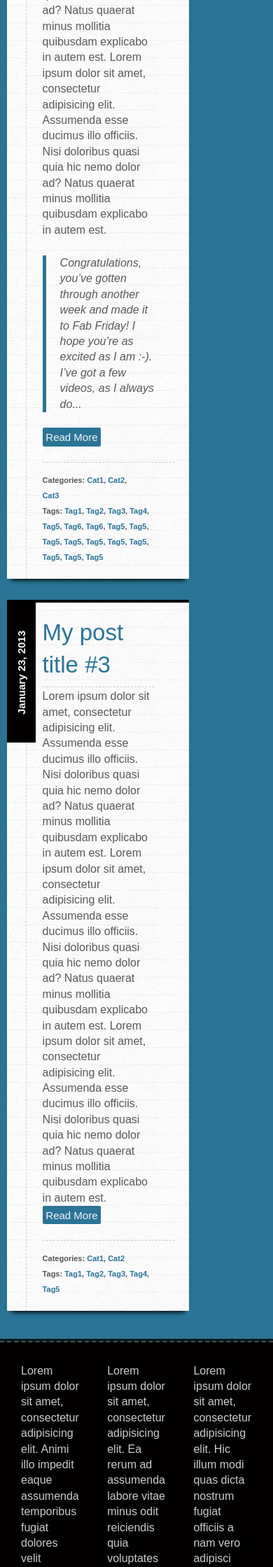
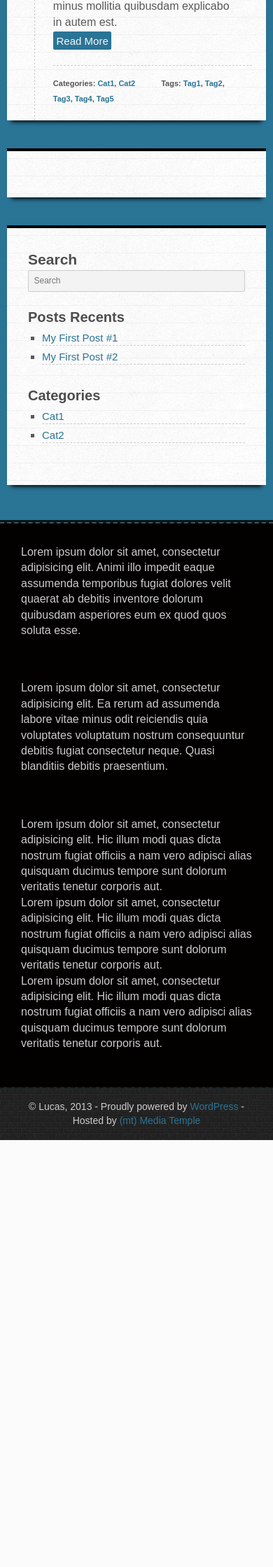
Before and after one commit to AgtLucas/Drifter, a PHP site: page / in a window 390 px wide. Shown: the part 3361-5600 px from the top of the page at 70% size. After the commit the page ends 4990 px from the top, so only its background shows below. Run offline with PHP 8.4, Linux system fonts and the light colour scheme; grey boxes labelled with a size stand in for pictures from a placeholder-image service; some libraries are stand-ins or nearby versions; some web fonts are replaced.

Commit message:
Responsive!

```diff
--- a/css/style.css
+++ b/css/style.css
@@ -146,11 +146,12 @@ footer .footer-widget {
 
 header {
   position: relative;
-  height: 6.25em;
+  height: 7.5em;
   border-top: 5px solid #4d4d4d;
 }
 header .content {
   padding-bottom: 0;
+  height: 7.1875em;
 }
 header h1.logo {
   position: relative;
@@ -192,6 +193,17 @@ section.main {
 section.main section.blog-posts {
   width: 70.3703704%;
   /* 760px; */
+  float: left;
+}
+section.main section.blog-posts section.pagination {
+  height: 70px;
+  width: 100%;
+  margin: 2.5em 0;
+  border-top: 4px solid #030000;
+  background: url(../img/linedpaper.png);
+  -webkit-box-shadow: 0 8px 6px -6px black;
+  -moz-box-shadow: 0 8px 6px -6px black;
+  box-shadow: 0 8px 6px -6px black;
 }
 section.main section.blog-posts article.post {
   position: relative;
@@ -352,5 +364,18 @@ section.main aside ul.sidebar li.widget ul li a:hover {
 	$MEDIA QUERIES
 \*-----------------------------------*/
 /* min-width: 320px */
+@media screen and (min-width: 20em) and (max-width: 47.5em) {
+  section.main .blog-posts {
+    min-width: 100%;
+  }
+  section.main aside {
+    width: 100%;
+    margin-bottom: 2.5em;
+  }
+
+  footer .footer-widget {
+    min-width: 100%;
+  }
+}
 /* min-width: 760px */
 /* min-width: 1200px */
--- a/index.html
+++ b/index.html
@@ -40,7 +40,7 @@
 
     <section class="main cf">
     	<div class="content cf">
-    		<section class="blog-posts left">
+    		<section class="blog-posts">
     			<article class="post cf">
                     <div class="meta">
                         <div class="data">
@@ -142,11 +142,17 @@
                         <span class="tag-links">Tags: <a href="#">Tag1</a>, <a href="#">Tag2</a>, <a href="#">Tag3</a>, <a href="#">Tag4</a>, <a href="#">Tag5</a></span>
                     </div>
                 </article>
+
+                <section class="pagination">
+
+                </section>
     		</section><!-- end blog-posts -->
     		<aside>
     			<div class="search">
                     <h3>Search</h3>
-                    <input type="text" placeholder="Search">
+                    <form method="post">
+                        <input type="text" placeholder="Search">
+                    </form>
                 </div>
                 <ul class="sidebar">
                     <li class="widget">
--- a/sass/_layout.scss
+++ b/sass/_layout.scss
@@ -47,10 +47,11 @@ footer {
 
 header {
 	position: relative;
-	height: 6.25em;
+	height: 7.5em;
 	border-top: 5px solid $agray;
 	.content {
 		padding-bottom: 0;
+		height: 7.1875em;
 	}
 	h1.logo {
 		position: relative;
@@ -92,6 +93,17 @@ section.main {
 	// background: $agray url(../img/purty_wood.png);
 	section.blog-posts {
 		width: 70.3703704%; /* 760px; */
+		float: left;
+		section.pagination {
+			height: 70px;
+			width: 100%;
+			margin: 2.5em 0;
+			border-top: 4px solid $nied;
+			background: url(../img/linedpaper.png);
+			-webkit-box-shadow: 0 8px 6px -6px black;
+	  		-moz-box-shadow: 0 8px 6px -6px black;
+	        box-shadow: 0 8px 6px -6px black;
+		}
 		article.post {
 			position: relative;
 			min-height: 400px;
--- a/sass/_media.scss
+++ b/sass/_media.scss
@@ -3,8 +3,24 @@
 \*-----------------------------------*/
 
 /* min-width: 320px */
-@media screen and(min-width: 20em) {
+@media screen and(min-width: 20em) and (max-width: 47.5em) {
+	section.main {
+		.blog-posts {
+			min-width: 100%;
 
+		}
+
+		aside {
+			width: 100%;
+			margin-bottom: 2.5em;
+		}
+	}
+
+	footer {
+		.footer-widget {
+			min-width: 100%;
+		}
+	}
 }
 
 /* min-width: 760px */
```
